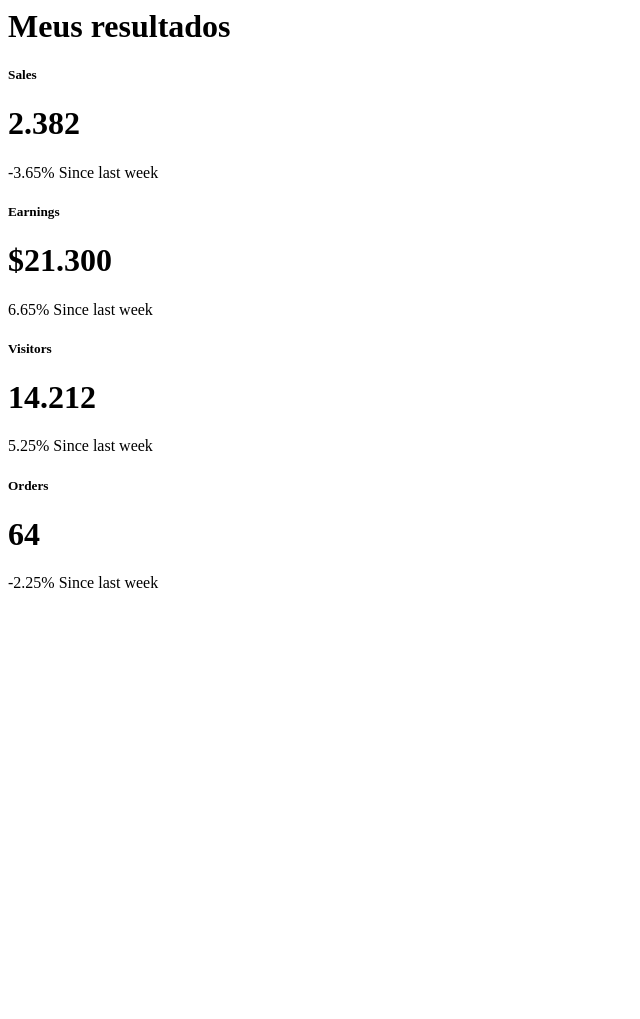
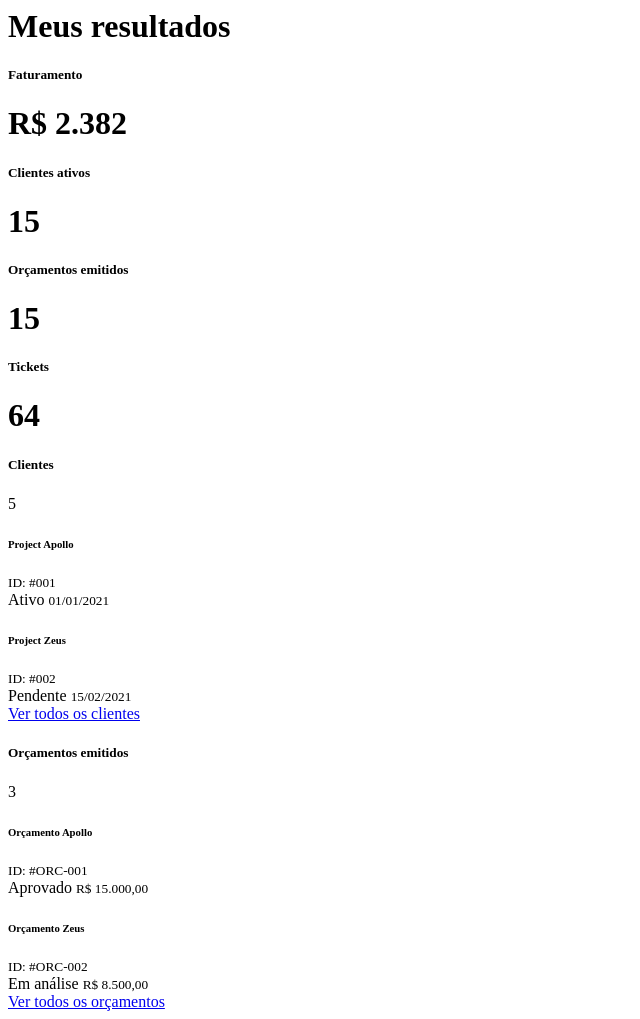
Before and after one commit to GabrielHCP/projeto-php-procedural, a PHP site: page /dashboard_content.php in a window 1280 px wide. Shown: the whole page, without its empty margins (0-640 px from the left). Before the commit the page ends 588 px from the top, so only its background shows below. Run offline with PHP 8.4, Linux system fonts and the light colour scheme.

Commit message:
Adicionado tabelas e cards na dashboard

```diff
--- a/templates/footer.php
+++ b/templates/footer.php
@@ -6,7 +6,7 @@
 					<div class="row text-muted">
 						<div class="col-6 text-start">
 							<p class="mb-0">
-								<a class="text-muted" href="https://adminkit.io/" target="_blank"><strong>AdminKit</strong></a> &copy;
+								<a class="text-muted" href="https://adminkit.io/" target="_blank"><strong>Parabellum</strong></a> &copy;
 							</p>
 						</div>
 						<div class="col-6 text-end">
--- a/templates/paginas/dashboard_content.php
+++ b/templates/paginas/dashboard_content.php
@@ -9,19 +9,17 @@
                 <div class="card-body">
                     <div class="row">
                         <div class="col mt-0">
-                            <h5 class="card-title">Sales</h5>
+                            <h5 class="card-title">Faturamento</h5>
                         </div>
                         <div class="col-auto">
                             <div class="stat text-primary">
-                                <i class="align-middle" data-feather="truck"></i>
+                                <i class="align-middle" data-feather="dollar-sign"></i>
                             </div>
                         </div>
                     </div>
-                    <h1 class="mt-1 mb-3">2.382</h1>
-                    <div class="mb-0">
-                        <span class="text-danger"> <i class="mdi mdi-arrow-bottom-right"></i> -3.65% </span>
-                        <span class="text-muted">Since last week</span>
-                    </div>
+
+                    <h1 class="mt-1 mb-3">R$ 2.382</h1>
+
                 </div>
             </div>
         </div>
@@ -32,19 +30,17 @@
                 <div class="card-body">
                     <div class="row">
                         <div class="col mt-0">
-                            <h5 class="card-title">Earnings</h5>
+                            <h5 class="card-title">Clientes ativos</h5>
                         </div>
                         <div class="col-auto">
                             <div class="stat text-primary">
-                                <i class="align-middle" data-feather="dollar-sign"></i>
+                                <i class="align-middle" data-feather="users"></i>
                             </div>
                         </div>
                     </div>
-                    <h1 class="mt-1 mb-3">$21.300</h1>
-                    <div class="mb-0">
-                        <span class="text-success"> <i class="mdi mdi-arrow-bottom-right"></i> 6.65% </span>
-                        <span class="text-muted">Since last week</span>
-                    </div>
+
+                    <h1 class="mt-1 mb-3">15</h1>
+
                 </div>
             </div>
         </div>
@@ -55,19 +51,17 @@
                 <div class="card-body">
                     <div class="row">
                         <div class="col mt-0">
-                            <h5 class="card-title">Visitors</h5>
+                            <h5 class="card-title">Orçamentos emitidos</h5>
                         </div>
                         <div class="col-auto">
                             <div class="stat text-primary">
-                                <i class="align-middle" data-feather="users"></i>
+                                <i class="align-middle" data-feather="file"></i>
                             </div>
                         </div>
                     </div>
-                    <h1 class="mt-1 mb-3">14.212</h1>
-                    <div class="mb-0">
-                        <span class="text-success"> <i class="mdi mdi-arrow-bottom-right"></i> 5.25% </span>
-                        <span class="text-muted">Since last week</span>
-                    </div>
+
+                    <h1 class="mt-1 mb-3">15</h1>
+
                 </div>
             </div>
         </div>
@@ -78,19 +72,89 @@
                 <div class="card-body">
                     <div class="row">
                         <div class="col mt-0">
-                            <h5 class="card-title">Orders</h5>
+                            <h5 class="card-title">Tickets</h5>
                         </div>
                         <div class="col-auto">
                             <div class="stat text-primary">
-                                <i class="align-middle" data-feather="shopping-cart"></i>
+                                <i class="align-middle" data-feather="message-circle"></i>
                             </div>
                         </div>
                     </div>
                     <h1 class="mt-1 mb-3">64</h1>
-                    <div class="mb-0">
-                        <span class="text-danger"> <i class="mdi mdi-arrow-bottom-right"></i> -2.25% </span>
-                        <span class="text-muted">Since last week</span>
+                </div>
+            </div>
+        </div>
+    </div>
+
+    <div class="row">
+       <div class="col-12 col-lg-6 col-xxl-6 d-flex">
+            <div class="card flex-fill">
+                <div class="card-header d-flex justify-content-between align-items-center">
+                    <h5 class="card-title mb-0">Clientes</h5>
+                    <span class="badge bg-primary">5</span>
+                </div>
+                <div class="card-body">
+                    <div class="list-group list-group-flush">
+                        <div class="list-group-item d-flex justify-content-between align-items-center px-0">
+                            <div>
+                                <h6 class="mb-1">Project Apollo</h6>
+                                <small class="text-muted">ID: #001</small>
+                            </div>
+                            <div class="text-end">
+                                <span class="badge bg-success mb-1">Ativo</span>
+                                <small class="d-block text-muted">01/01/2021</small>
+                            </div>
+                        </div>
+                        <div class="list-group-item d-flex justify-content-between align-items-center px-0">
+                            <div>
+                                <h6 class="mb-1">Project Zeus</h6>
+                                <small class="text-muted">ID: #002</small>
+                            </div>
+                            <div class="text-end">
+                                <span class="badge bg-warning mb-1">Pendente</span>
+                                <small class="d-block text-muted">15/02/2021</small>
+                            </div>
+                        </div>
                     </div>
+                </div>
+                <div class="card-footer text-center">
+                    <a href="#" class="btn btn-sm btn-primary">Ver todos os clientes</a>
+                </div>
+            </div>
+        </div>
+
+        <div class="col-12 col-lg-6 col-xxl-6 d-flex">
+            <div class="card flex-fill">
+                <div class="card-header d-flex justify-content-between align-items-center">
+                    <h5 class="card-title mb-0">Orçamentos emitidos</h5>
+                    <span class="badge bg-info">3</span>
+                </div>
+                <div class="card-body">
+                    <div class="list-group list-group-flush">
+                        <div class="list-group-item d-flex justify-content-between align-items-center px-0">
+                            <div>
+                                <h6 class="mb-1">Orçamento Apollo</h6>
+                                <small class="text-muted">ID: #ORC-001</small>
+                            </div>
+                            <div class="text-end">
+                                <span class="badge bg-success mb-1">Aprovado</span>
+                                <small class="d-block text-muted">R$ 15.000,00</small>
+                            </div>
+                        </div>
+                        <div class="list-group-item d-flex justify-content-between align-items-center px-0">
+                            <div>
+                                <h6 class="mb-1">Orçamento Zeus</h6>
+                                <small class="text-muted">ID: #ORC-002</small>
+                            </div>
+                            <div class="text-end">
+                                <span class="badge bg-warning mb-1">Em análise</span>
+                                <small class="d-block text-muted">R$ 8.500,00</small>
+                            </div>
+                        </div>
+                    </div>
+                </div>
+                <div class="card-footer text-center">
+                    <a href="#" class="btn btn-sm btn-info">Ver todos os orçamentos</a>
                 </div>
             </div>
         </div>
```
